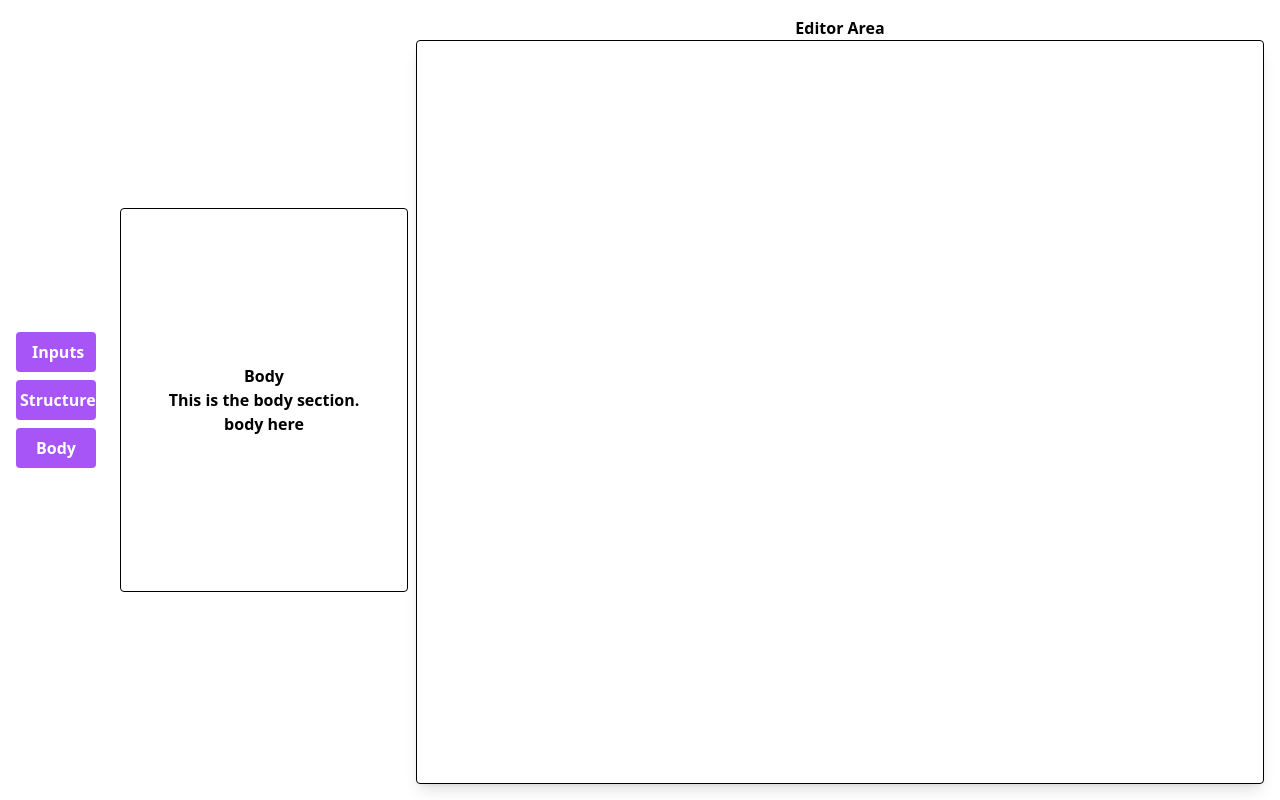
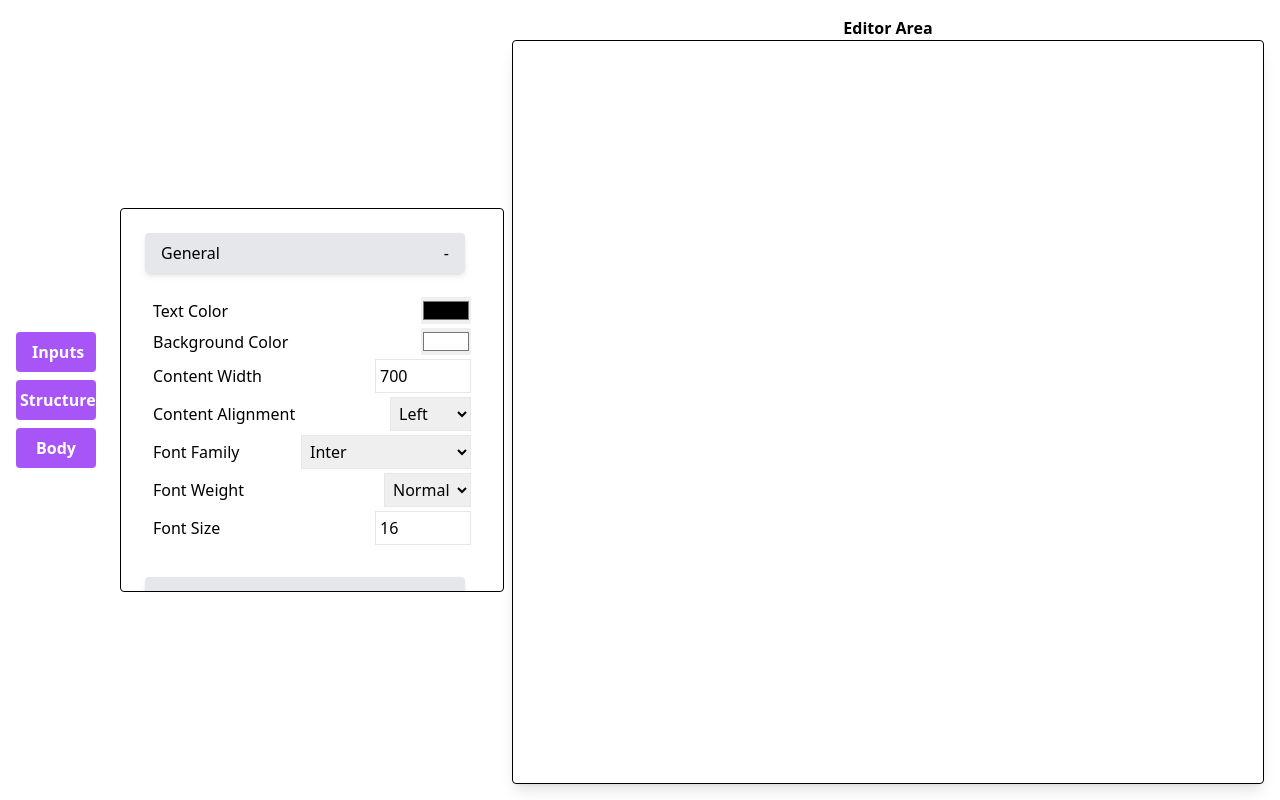
Before and after one commit to SaiHarshaVardhan-ez/ver3, a React (Create React App) app: page /interface in a window 1280 px wide. Both pictures are taken after a click on the button "Body". Built offline with nearby package versions, Linux system fonts and the light colour scheme.

Commit message:
upated the feature components and applied cdd

```diff
--- a/package.json
+++ b/package.json
@@ -8,6 +8,7 @@
     "@testing-library/user-event": "^13.5.0",
     "react": "^18.3.1",
     "react-dom": "^18.3.1",
+    "react-icons": "^5.2.1",
     "react-router-dom": "^6.23.1",
     "react-scripts": "5.0.1",
     "web-vitals": "^2.1.4"
--- a/src/components/Features.jsx
+++ b/src/components/Features.jsx
@@ -29,23 +29,17 @@ const Features = () => {
         </button>
       </div>
       <div className="flex justify-center items-center text-center">
-        <div className="border border-black rounded m-2 p-2 w-72 h-96 flex flex-col justify-center items-center text-center font-bold">
+        <div className="border border-black rounded m-2 p-2 w-96 h-96 flex flex-col text-center font-bold overflow-auto">
           {opened === "inputs" ? (
             <div>
-              <h2>Inputs</h2>
-              <p>This is the inputs section.</p>
               <Inputs />
             </div>
           ) : opened === "structure" ? (
             <div>
-              <h2>Structures</h2>
-              <p>This is the structures section.</p>
               <Structures />
             </div>
           ) : opened === "body" ? (
             <div>
-              <h2>Body</h2>
-              <p>This is the body section.</p>
               <Body />
             </div>
           ) : null}
--- a/src/components/featureComponents/Body.jsx
+++ b/src/components/featureComponents/Body.jsx
@@ -1,11 +1,166 @@
-import React from 'react'
+import React, { useState } from "react";
 
-const body = () => {
+const Body = () => {
+  const [textColor, setTextColor] = useState("#000000");
+  const [backgroundColor, setBackgroundColor] = useState("#FFFFFF");
+  const [contentWidth, setContentWidth] = useState(700);
+  const [contentAlignment, setContentAlignment] = useState("left");
+  const [fontFamily, setFontFamily] = useState("Inter");
+  const [fontWeight, setFontWeight] = useState("400");
+  const [fontSize, setFontSize] = useState(16);
+  // const [lineHeight, setLineHeight] = useState(1.5);
+  // const [padding, setPadding] = useState(10);
+  const [linkColor, setLinkColor] = useState("#0000FF");
+  const [linkHoverColor, setLinkHoverColor] = useState("#FF0000");
+  const [underlineLinks, setUnderlineLinks] = useState(true);
+
+  const [generalOpen, setGeneralOpen] = useState(true);
+  const [linksOpen, setLinksOpen] = useState(false);
+
   return (
-    <div>
-      body here
+    <div className="w-full h-full p-4 font-inter">
+      <div className="mb-4">
+        <div
+          className="w-80 flex justify-between items-center font-medium cursor-pointer bg-gray-200 p-2 px-4 rounded shadow-md hover:bg-gray-300"
+          onClick={() => setGeneralOpen(!generalOpen)}
+        >
+          <h3>General</h3>
+          <span>{generalOpen ? '-' : '+'}</span>
+        </div>
+        {generalOpen && (
+          <div className="flex flex-col gap-1 mt-2 py-4 p-2">
+            <div className="flex justify-between items-center font-normal">
+              <label>Text Color</label>
+              <input
+                type="color"
+                value={textColor}
+                onChange={(e) => setTextColor(e.target.value)}
+              />
+            </div>
+            <div className="flex justify-between items-center font-normal">
+              <label>Background Color</label>
+              <input
+                type="color"
+                value={backgroundColor}
+                onChange={(e) => setBackgroundColor(e.target.value)}
+              />
+            </div>
+            <div className="flex justify-between items-center font-normal">
+              <label>Content Width</label>
+              <input
+                type="number"
+                value={contentWidth}
+                onChange={(e) => setContentWidth(e.target.value)}
+                className="border p-1 w-24"
+              />
+            </div>
+            <div className="flex justify-between items-center font-normal">
+              <label>Content Alignment</label>
+              <select
+                value={contentAlignment}
+                onChange={(e) => setContentAlignment(e.target.value)}
+                className="border p-1"
+              >
+                <option value="left">Left</option>
+                <option value="center">Center</option>
+                <option value="right">Right</option>
+              </select>
+            </div>
+            <div className="flex justify-between items-center font-normal">
+              <label>Font Family</label>
+              <select
+                value={fontFamily}
+                onChange={(e) => setFontFamily(e.target.value)}
+                className="border p-1"
+              >
+                <option value="Inter">Inter</option>
+                <option value="Helvetica">Helvetica</option>
+                <option value="Arial">Arial</option>
+                <option value="Times New Roman">Times New Roman</option>
+              </select>
+            </div>
+            <div className="flex justify-between items-center font-normal">
+              <label>Font Weight</label>
+              <select
+                value={fontWeight}
+                onChange={(e) => setFontWeight(e.target.value)}
+                className="border p-1"
+              >
+                <option value="300">Light</option>
+                <option value="400">Normal</option>
+                <option value="700">Bold</option>
+              </select>
+            </div>
+            <div className="flex justify-between items-center font-normal">
+              <label>Font Size</label>
+              <input
+                type="number"
+                value={fontSize}
+                onChange={(e) => setFontSize(e.target.value)}
+                className="border p-1 w-24"
+              />
+            </div>
+            {/* <div className="flex justify-between items-center font-normal">
+              <label>Line Height</label>
+              <input
+                type="number"
+                step="0.1"
+                value={lineHeight}
+                onChange={(e) => setLineHeight(e.target.value)}
+                className="border p-1 w-24"
+              />
+            </div> */}
+            {/* <div className="flex justify-between items-center font-normal">
+              <label>Padding</label>
+              <input
+                type="number"
+                value={padding}
+                onChange={(e) => setPadding(e.target.value)}
+                className="border p-1 w-24"
+              />
+            </div> */}
+          </div>
+        )}
+      </div>
+      <div>
+        <div
+          className="w-80 flex justify-between items-center font-medium cursor-pointer bg-gray-200 p-2 px-4 rounded shadow-md hover:bg-gray-300"
+          onClick={() => setLinksOpen(!linksOpen)}
+        >
+          <h3>Links</h3>
+          <span>{linksOpen ? '-' : '+'}</span>
+        </div>
+        {linksOpen && (
+          <div className="flex flex-col gap-1 mt-2 py-4 p-2 pr-6">
+            <div className="flex justify-between items-center font-normal">
+              <label>Color</label>
+              <input
+                type="color"
+                value={linkColor}
+                onChange={(e) => setLinkColor(e.target.value)}
+              />
+            </div>
+            <div className="flex justify-between items-center font-normal">
+              <label>Hover Color</label>
+              <input
+                type="color"
+                value={linkHoverColor}
+                onChange={(e) => setLinkHoverColor(e.target.value)}
+              />
+            </div>
+            <div className="flex justify-between items-center font-normal">
+              <label>Underline</label>
+              <input
+                type="checkbox"
+                checked={underlineLinks}
+                onChange={(e) => setUnderlineLinks(e.target.checked)}
+              />
+            </div>
+          </div>
+        )}
+      </div>
     </div>
-  )
-}
+  );
+};
 
-export default body
+export default Body;
--- a/src/components/featureComponents/Inputs.jsx
+++ b/src/components/featureComponents/Inputs.jsx
@@ -1,11 +1,33 @@
-import React from 'react'
+import React from "react";
+import { FaCamera, FaFile, FaVideo } from "react-icons/fa";
+import { CiText } from "react-icons/ci";
+import { RxHeading } from "react-icons/rx";
 
 const Inputs = () => {
   return (
-    <div>
-      inputs here
+    <div className="grid grid-cols-2 gap-4 p-4">
+      <div className="border rounded p-4 flex flex-col items-center justify-center cursor-pointer hover:bg-gray-100">
+        <FaCamera size={48} />
+        <div className="font-thin	text-xs mt-1">Image</div>
+      </div>
+      <div className="border rounded p-4 flex flex-col items-center justify-center cursor-pointer hover:bg-gray-100">
+        <FaFile size={48} />
+        <div className="font-thin	text-xs mt-1">PDF Viewer</div>
+      </div>
+      <div className="border rounded p-4 flex flex-col items-center justify-center cursor-pointer hover:bg-gray-100">
+        <FaVideo size={48} />
+        <div className="font-thin	text-xs mt-1">Video</div>
+      </div>
+      <div className="border rounded p-4 flex flex-col items-center justify-center cursor-pointer hover:bg-gray-100">
+        <CiText size={48} />
+        <div className="font-thin text-xs mt-1">Text</div>
+      </div>
+      <div className="border rounded p-4 flex flex-col items-center justify-center cursor-pointer hover:bg-gray-100">
+        <RxHeading size={48} />
+        <div className="font-thin text-xs mt-1">Heading</div>
+      </div>
     </div>
-  )
-}
+  );
+};
 
-export default Inputs
+export default Inputs;
--- a/src/components/featureComponents/Structures.jsx
+++ b/src/components/featureComponents/Structures.jsx
@@ -1,11 +1,53 @@
-import React from 'react'
+import React from 'react';
 
 const Structures = () => {
   return (
-    <div>
-      structers here
+    <div className="p-4">
+      <div className="space-y-4 w-full">
+        {/* Single Full Width Block */}
+        <div className="h-20 bg-gray-200 border border-gray-400 rounded"></div>
+
+        {/* Two Equal Width Blocks */}
+        <div className="flex space-x-4">
+          <div className="w-1/2 h-20 bg-gray-200 border border-gray-400 rounded"></div>
+          <div className="w-1/2 h-20 bg-gray-200 border border-gray-400 rounded"></div>
+        </div>
+
+        {/* Three Equal Width Blocks */}
+        <div className="flex space-x-4">
+          <div className="w-1/3 h-20 bg-gray-200 border border-gray-400 rounded"></div>
+          <div className="w-1/3 h-20 bg-gray-200 border border-gray-400 rounded"></div>
+          <div className="w-1/3 h-20 bg-gray-200 border border-gray-400 rounded"></div>
+        </div>
+
+        {/* Four Equal Width Blocks */}
+        <div className="flex space-x-4">
+          <div className="w-1/4 h-20 bg-gray-200 border border-gray-400 rounded"></div>
+          <div className="w-1/4 h-20 bg-gray-200 border border-gray-400 rounded"></div>
+          <div className="w-1/4 h-20 bg-gray-200 border border-gray-400 rounded"></div>
+          <div className="w-1/4 h-20 bg-gray-200 border border-gray-400 rounded"></div>
+        </div>
+
+        {/* Mixed Width Blocks */}
+        <div className="flex space-x-4">
+          <div className="w-1/3 h-20 bg-gray-200 border border-gray-400 rounded"></div>
+          <div className="w-2/3 h-20 bg-gray-200 border border-gray-400 rounded"></div>
+        </div>
+
+        {/* Two Rows of Two Equal Width Blocks */}
+        <div className="space-y-4">
+          <div className="flex space-x-4">
+            <div className="w-1/2 h-20 bg-gray-200 border border-gray-400 rounded"></div>
+            <div className="w-1/2 h-20 bg-gray-200 border border-gray-400 rounded"></div>
+          </div>
+          <div className="flex space-x-4">
+            <div className="w-1/2 h-20 bg-gray-200 border border-gray-400 rounded"></div>
+            <div className="w-1/2 h-20 bg-gray-200 border border-gray-400 rounded"></div>
+          </div>
+        </div>
+      </div>
     </div>
-  )
-}
+  );
+};
 
-export default Structures
+export default Structures;
```
Also changed, not shown: 1 other file (tests, documents, lock files or other folders).
